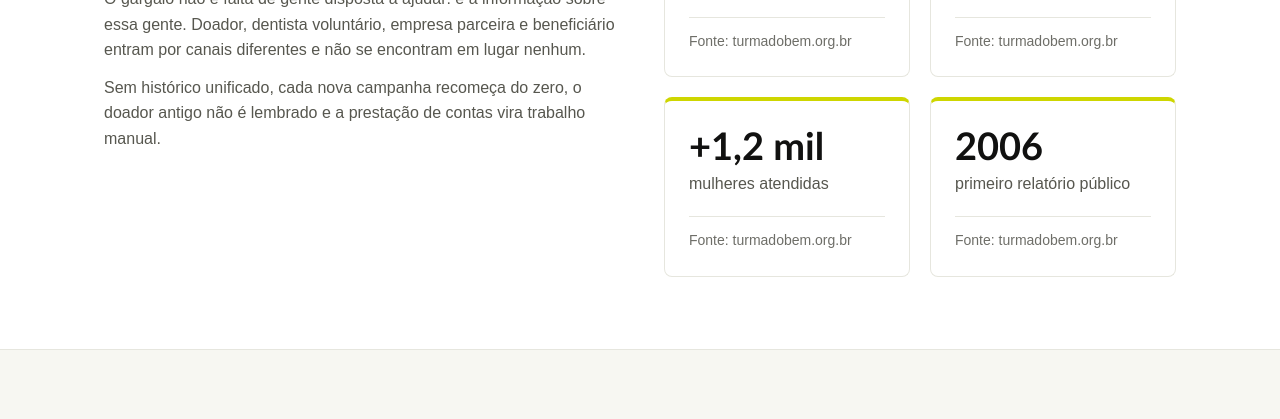
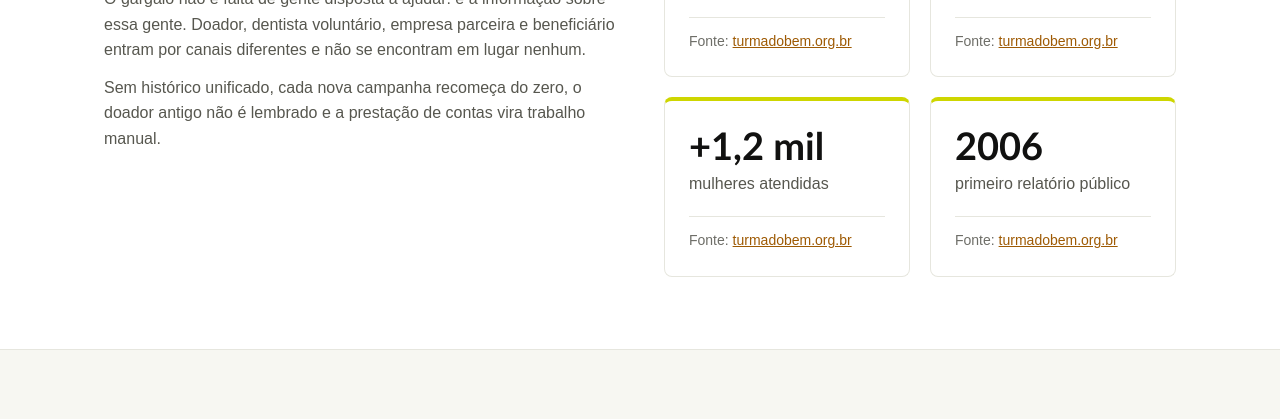
Before and after one commit to rhenrique013/challenge-turma-do-bem, a plain HTML site: page sobre.html in a window 1280 px wide. Shown: the part 606-1025 px from the top of the page. Drawn offline with Linux system fonts and the light colour scheme.

Commit message:
fontes dos números com link no início e no sobre

```diff
--- a/css/inicio.css
+++ b/css/inicio.css
@@ -41,6 +41,13 @@
   border: none;
   border-top: 1px solid var(--linha);
   margin: 20px 0 12px;
+}
+
+
+/* link da fonte embaixo dos numeros (Sprint 2) */
+.texto-pequeno a {
+  color: var(--laranja-escuro);
+  text-decoration: underline;
 }
 
 
--- a/sobre.html
+++ b/sobre.html
@@ -84,25 +84,25 @@
               <p class="numero-grande">+90 mil</p>
               <p>jovens atendidos</p>
               <hr class="cartao-linha">
-              <p class="texto-pequeno">Fonte: turmadobem.org.br</p>
+              <p class="texto-pequeno">Fonte: <a href="https://turmadobem.org.br" target="_blank" rel="noopener">turmadobem.org.br</a></p>
             </article>
             <article class="cartao cartao-limao">
               <p class="numero-grande">+18 mil</p>
               <p>dentistas voluntários</p>
               <hr class="cartao-linha">
-              <p class="texto-pequeno">Fonte: turmadobem.org.br</p>
+              <p class="texto-pequeno">Fonte: <a href="https://turmadobem.org.br" target="_blank" rel="noopener">turmadobem.org.br</a></p>
             </article>
             <article class="cartao cartao-limao">
               <p class="numero-grande">+1,2 mil</p>
               <p>mulheres atendidas</p>
               <hr class="cartao-linha">
-              <p class="texto-pequeno">Fonte: turmadobem.org.br</p>
+              <p class="texto-pequeno">Fonte: <a href="https://turmadobem.org.br" target="_blank" rel="noopener">turmadobem.org.br</a></p>
             </article>
             <article class="cartao cartao-limao">
               <p class="numero-grande">2006</p>
               <p>primeiro relatório público</p>
               <hr class="cartao-linha">
-              <p class="texto-pequeno">Fonte: turmadobem.org.br</p>
+              <p class="texto-pequeno">Fonte: <a href="https://turmadobem.org.br" target="_blank" rel="noopener">turmadobem.org.br</a></p>
             </article>
           </div>
 
```
Also changed, not shown: index.html (+3 -3 lines).
